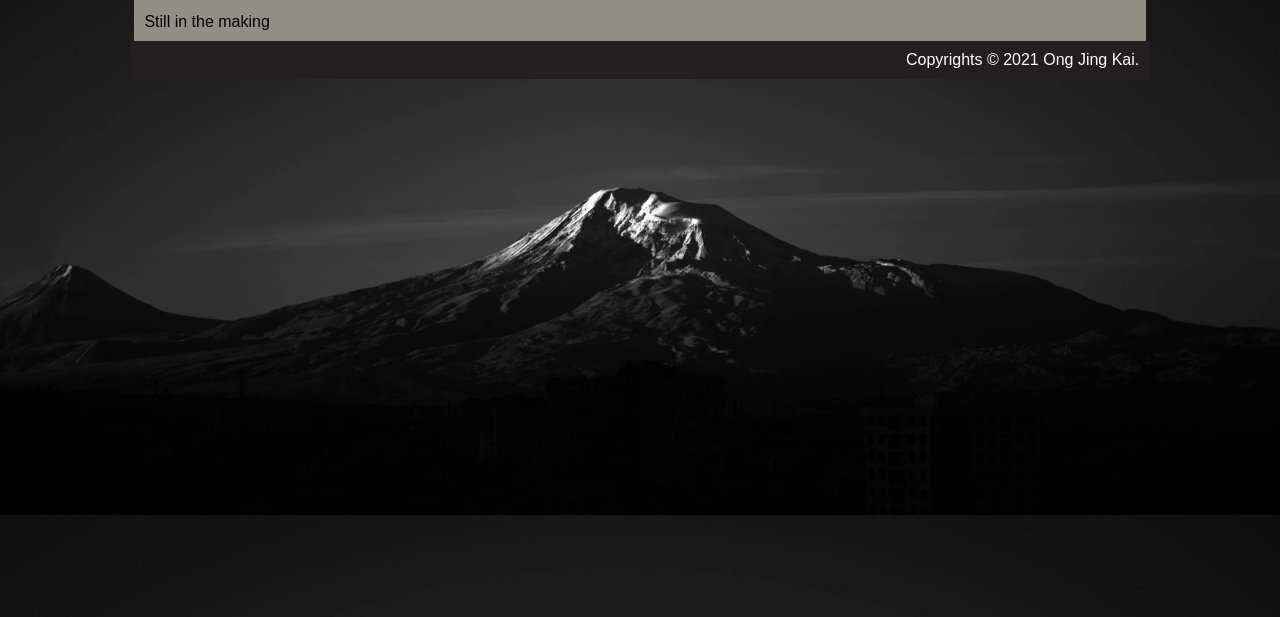
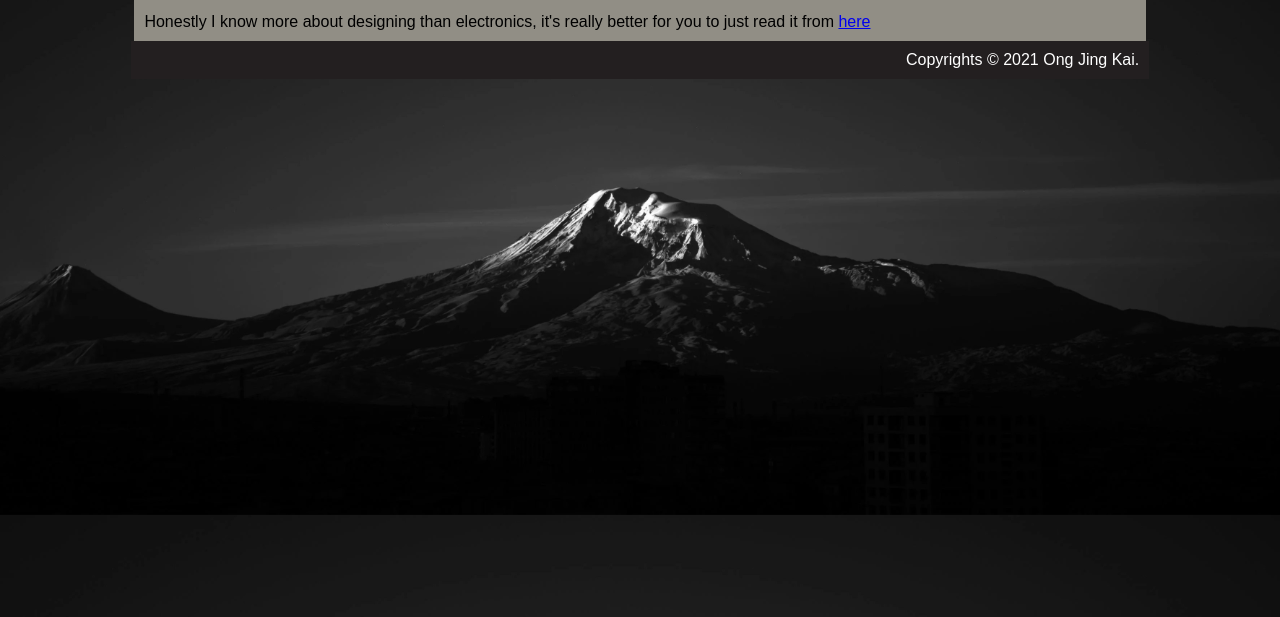
Before and after one commit to Ongjingkai/Newsite, a plain HTML site: page projects/electronics.html in a window 1280 px wide. Shown: the part 183-800 px from the top of the page. Drawn offline with Linux system fonts and the light colour scheme.

Commit message:
Update electronics.html

```diff
--- a/projects/electronics.html
+++ b/projects/electronics.html
@@ -57,8 +57,7 @@
       </div>
       <div id="content">
 
-
-Still in the making
+Honestly I know more about designing than electronics, it's really better for you to just read it from <a href="https://rdorville.github.io/digfab/presentations/ep1000_electronics/ep1000_electronics.pdf">here</a>
 
 
 
```
